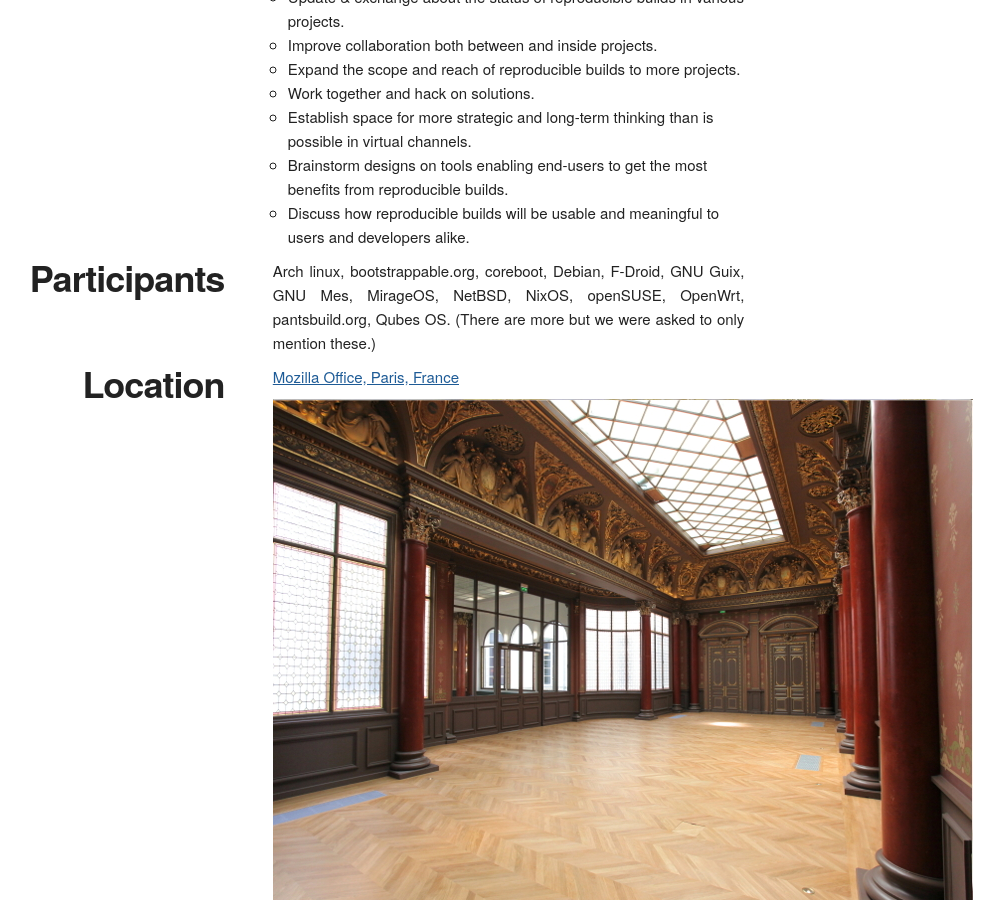
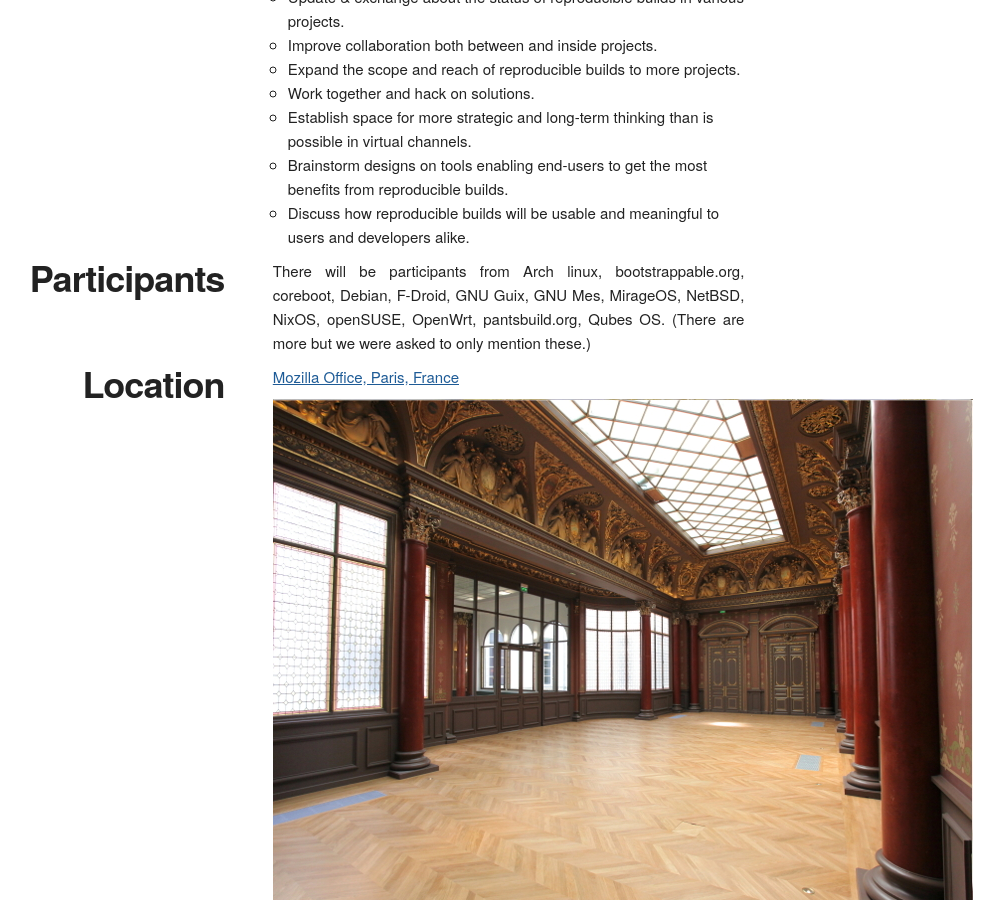
Before and after one commit to prototypefund/reproducible-website, a Jekyll site: the page built from _events/paris2018.html, in a window 1280 px wide and 900 px high, scrolled down 539 px. Shown: the whole window, without its empty margins (220-1224 px from the left). Built offline with Jekyll 4.4.1, drawn with Linux system fonts in a browser that asks for light colours; some web fonts are replaced.

Commit message:
Paris 2018: improve language
Signed-off-by: Holger Levsen <holger@layer-acht.org>

```diff
--- a/_events/paris2018.html
+++ b/_events/paris2018.html
@@ -48,7 +48,7 @@ event_summary: A three-day workshop to continue and grow the Reproducible Builds
   </div>
   <div class="eight columns text">
     <p>
-      Arch linux, bootstrappable.org, coreboot, Debian, F-Droid, GNU Guix, GNU Mes, MirageOS, NetBSD, NixOS, openSUSE, OpenWrt, pantsbuild.org, Qubes OS. (There are more but we were asked to only mention these.)
+      There will be participants from Arch linux, bootstrappable.org, coreboot, Debian, F-Droid, GNU Guix, GNU Mes, MirageOS, NetBSD, NixOS, openSUSE, OpenWrt, pantsbuild.org, Qubes OS. (There are more but we were asked to only mention these.)
       <br />
     </p>
     <!-- img style="margin-top: 10px; vertical-align: top;" src="{{ "/images/groupphoto_rws3_berlin_2017_small.png" | prepend: site.baseurl }}" alt="Reproducible Summit 3 in Berlin 2017" / -->
```
